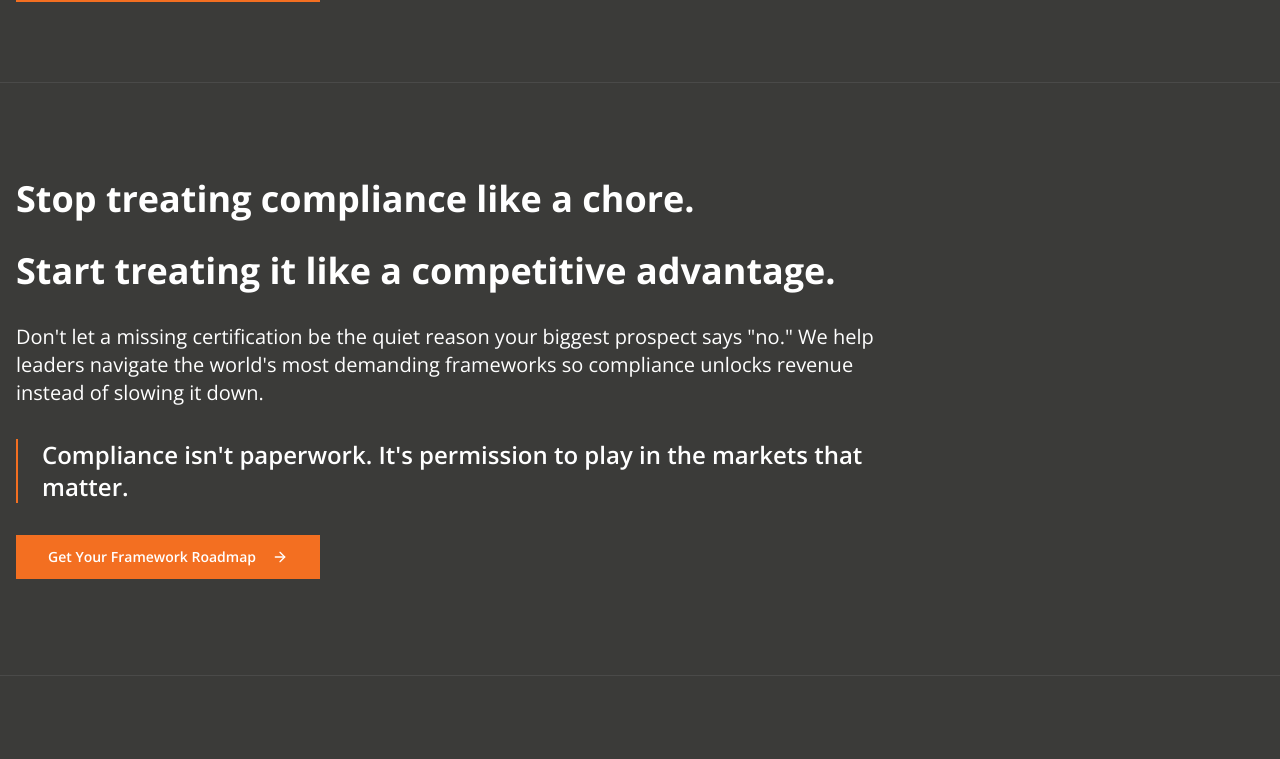
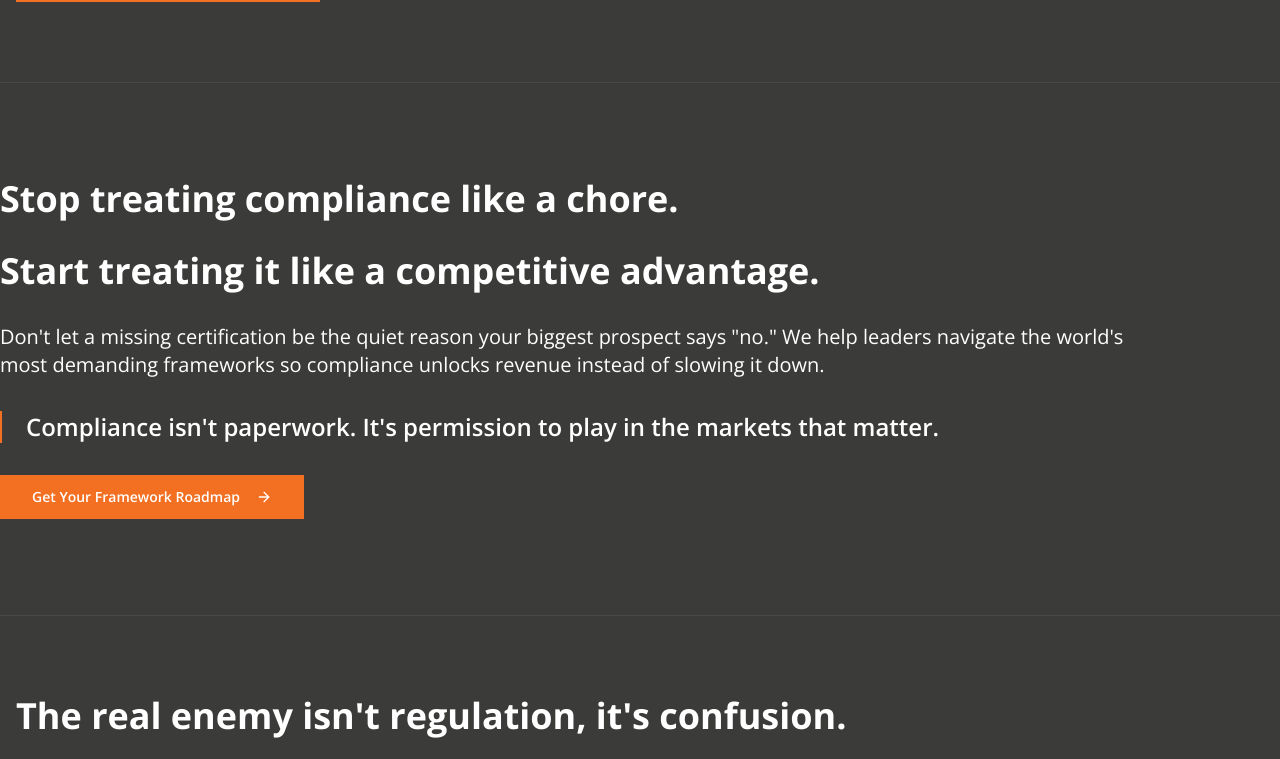
Before and after one commit to Sean3FACTOR/threefactor-glow-web, a React (Vite) app: page /services/compliance in a window 1280 px wide. Shown: the part 514-1273 px from the top of the page. Built offline with nearby package versions, Linux system fonts and the light colour scheme.

Commit message:
Visual edit in Lovable
Edited UI in Lovable

```diff
--- a/src/pages/ComplianceServicesPage.tsx
+++ b/src/pages/ComplianceServicesPage.tsx
@@ -81,8 +81,8 @@ const ComplianceServicesPage = () => {
       backgroundColor: "#3B3B39",
       borderTop: "1px solid rgba(255,255,255,0.08)"
     }}>
-        <div className="container mx-auto px-4">
-          <div className="max-w-4xl space-y-8">
+        <div className="max-w-6xl px-0">
+          <div className="text-left space-y-8 px-0">
             <p className="text-3xl md:text-4xl font-bold text-white leading-snug">
               Stop treating compliance like a chore.
             </p>
```
